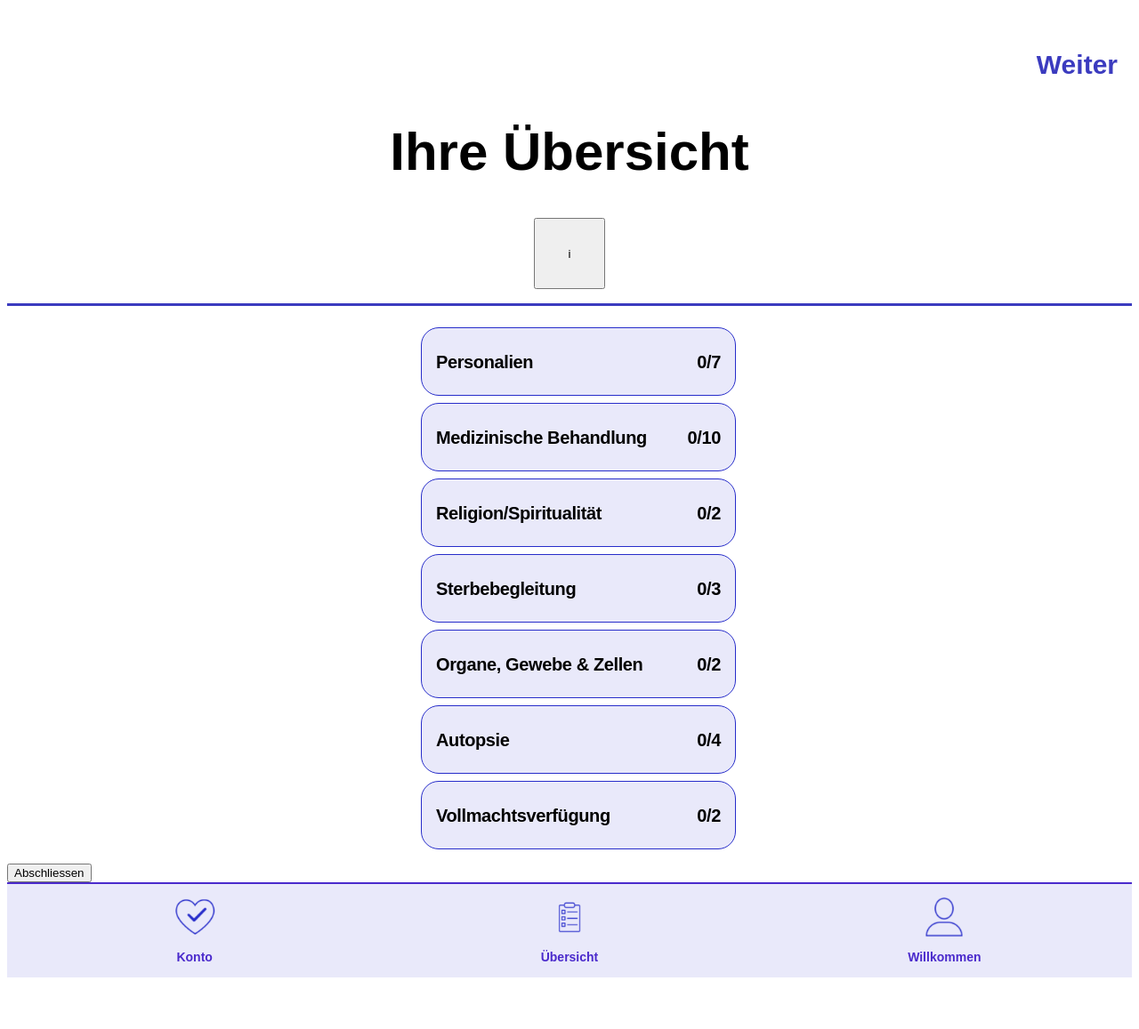
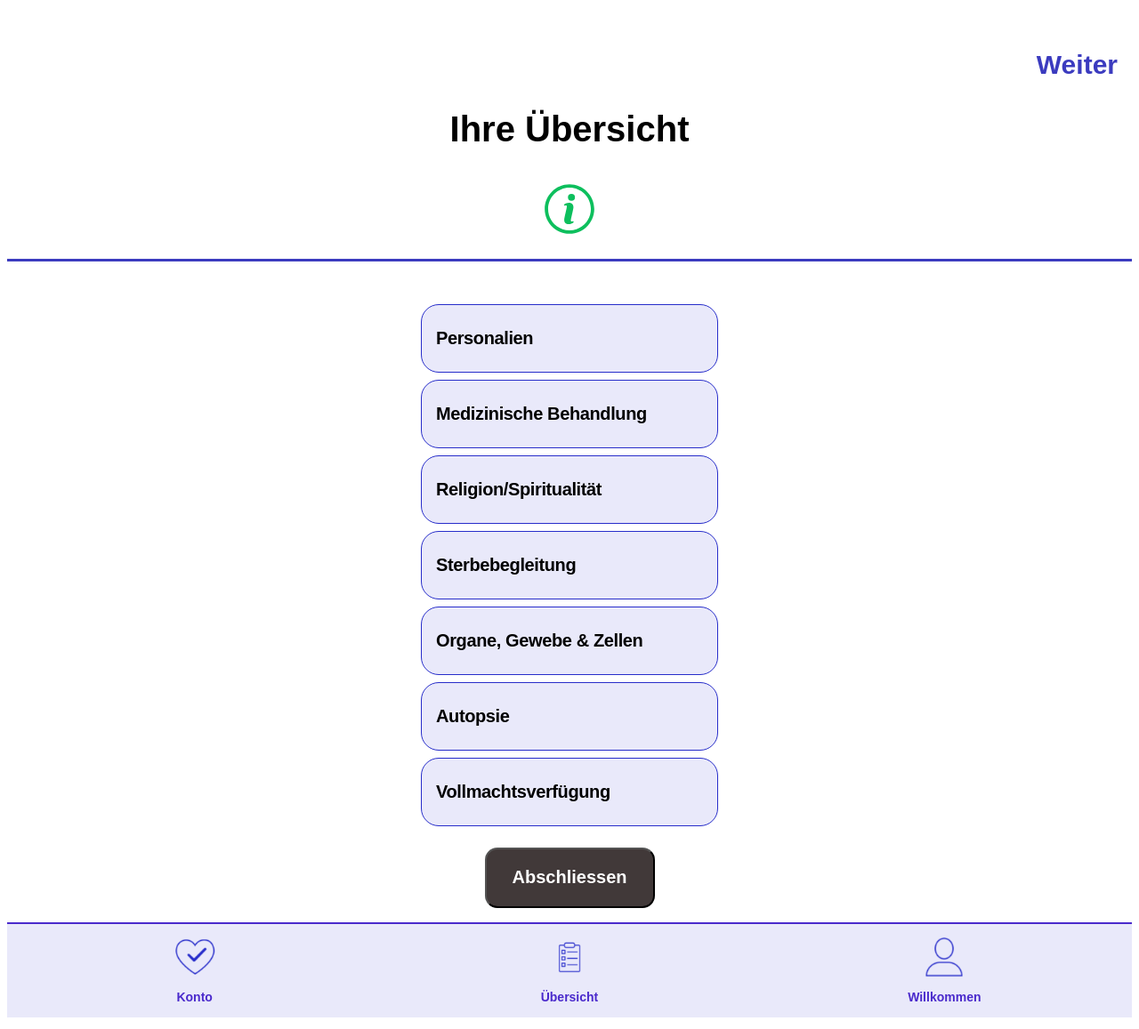
Before and after one commit to simouune/IM4_PatientenWille, a PHP site: page /uebersicht.html in a window 1280 px wide. Shown: the whole page at 89% size. Before the commit the page ends 1099 px from the top, so only its background shows below. Run offline with PHP 8.4, Linux system fonts and the light colour scheme; some web fonts are replaced.

Commit message:
uebersicht html css angepasst und designed

```diff
--- a/css/stylepage.css
+++ b/css/stylepage.css
@@ -8,7 +8,7 @@ body {
 
 h1 {
   padding-top: 40px;
-  font-size: 60px;
+  font-size: 40px;
 }
 
 h2 {
@@ -31,6 +31,12 @@ font-family: Arial, Helvetica, sans-serif;
 font-size: 40px;
 font-style: normal;
 font-weight: 400;
+}
+
+.container {
+  max-width: 100%;
+  padding: 0 1rem;
+  box-sizing: border-box;
 }
 
 /* ------------------------------------ */
@@ -156,6 +162,30 @@ footer {
   font-weight: bold;
 }
 
+.finish-button {
+  background-color: rgb(65, 57, 57) !important;  /* TESTFARBE */
+  color: white !important;
+  font-size: 20px !important;
+  font-weight: bold;
+  border-radius: 14px;
+  height: 54px;
+  width: 191px;
+  display: flex;
+  align-items: center;
+  justify-content: center;
+  padding: 2rem;
+}
+
+
+.uebersicht{
+  display: flex;
+  flex-direction: column;
+  align-items: center;
+  justify-content: center;
+  margin-top: 1rem;
+  margin-bottom: 1rem;
+}
+
 
 
 /*button {
@@ -203,7 +233,7 @@ ul.list li {
   align-items: center;
   margin: 0.5rem auto;
   padding: 0 1rem;
-  width: 320px;               /* Etwas schmaler für mehr rechtsseitige Position */
+  width: 300px;               /* Etwas schmaler für mehr rechtsseitige Position */
   height: 75px;
   background: rgba(39, 45, 202, 0.10);
   border: 1px solid #272DCA;
@@ -213,9 +243,22 @@ ul.list li {
   font-weight: 700;
   color: #000;
   letter-spacing: -0.38px;
-  line-height: 150%;
+  line-height: 150%; /* Rutscht leicht nach rechts */
   position: relative;
-  right: -10px;               /* Rutscht leicht nach rechts */
+
+
+}
+
+ul.list li a {
+  all: unset;            /* Entfernt alle Standard-Stile des Links */
+  cursor: pointer;       /* Zeigt trotzdem den Klick-Cursor */
+  font-family: Arial, Helvetica, sans-serif; /* Damit Schrift gleich bleibt */
+  font-size: 20px;
+  font-weight: 700;
+  color: inherit;        /* Erbt die Farbe vom Eltern-Element */
+  text-decoration: none; /* Keine Unterstreichung */
+  display: block;        /* Damit der Link die ganze Zeile einnimmt (optional) */
+  width: 100%;           /* Optional für besseren Klickbereich */
 }
 
 form input, textarea {
@@ -226,8 +269,6 @@ form input, textarea {
   border-radius: 4px;
   border: 1px solid #ccc;
 }
-
-
 
 .zwischenspeicher {
   display: flex;
--- a/startseite.html
+++ b/startseite.html
@@ -21,4 +21,4 @@
     </div>
   </div>
 </body>
-</html>
+</html>a
--- a/uebersicht.html
+++ b/uebersicht.html
@@ -9,27 +9,31 @@
 </head>
 
 <body>
-  <div class="container">
  <header>
   <div class="header-content">
     <h1>Ihre Übersicht</h1>
-        <button class="info-button">i</button>
+    <a class="info-button" href="#">
+      <img src="images/infobutton.svg" alt="Info Button" />
+    </a>
   </div>
   <a href="personalien.html" class="next-button">Weiter</a>
   <div class="header-line"></div>
 </header>
 
+
     <main>
+      <div class= "uebersicht">
       <ul class="list">
-        <li>Personalien <span>0/7</span></li>
-        <li>Medizinische Behandlung <span>0/10</span></li>
-        <li>Religion/Spiritualität <span>0/2</span></li>
-        <li>Sterbebegleitung <span>0/3</span></li>
-        <li>Organe, Gewebe & Zellen <span>0/2</span></li>
-        <li>Autopsie <span>0/4</span></li>
-        <li>Vollmachtsverfügung <span>0/2</span></li>
+        <li><a href="personalien.html">Personalien </a></li>
+        <li>Medizinische Behandlung </li>
+        <li>Religion/Spiritualität </li>
+        <li>Sterbebegleitung</li>
+        <li>Organe, Gewebe & Zellen </li>
+        <li>Autopsie </li>
+        <li>Vollmachtsverfügung</li>
       </ul>
       <button class="finish-button">Abschliessen</button>
+    </div>
     </main>
 
 
@@ -40,6 +44,5 @@
         <a class="nav-item" href="#"><img src="images/Person.png" /><span>Willkommen</span></a>
       </div>
       </footer>
-</div>
 </body>
 </html>
```
Lines whose indentation alone changed are shown as unchanged.
